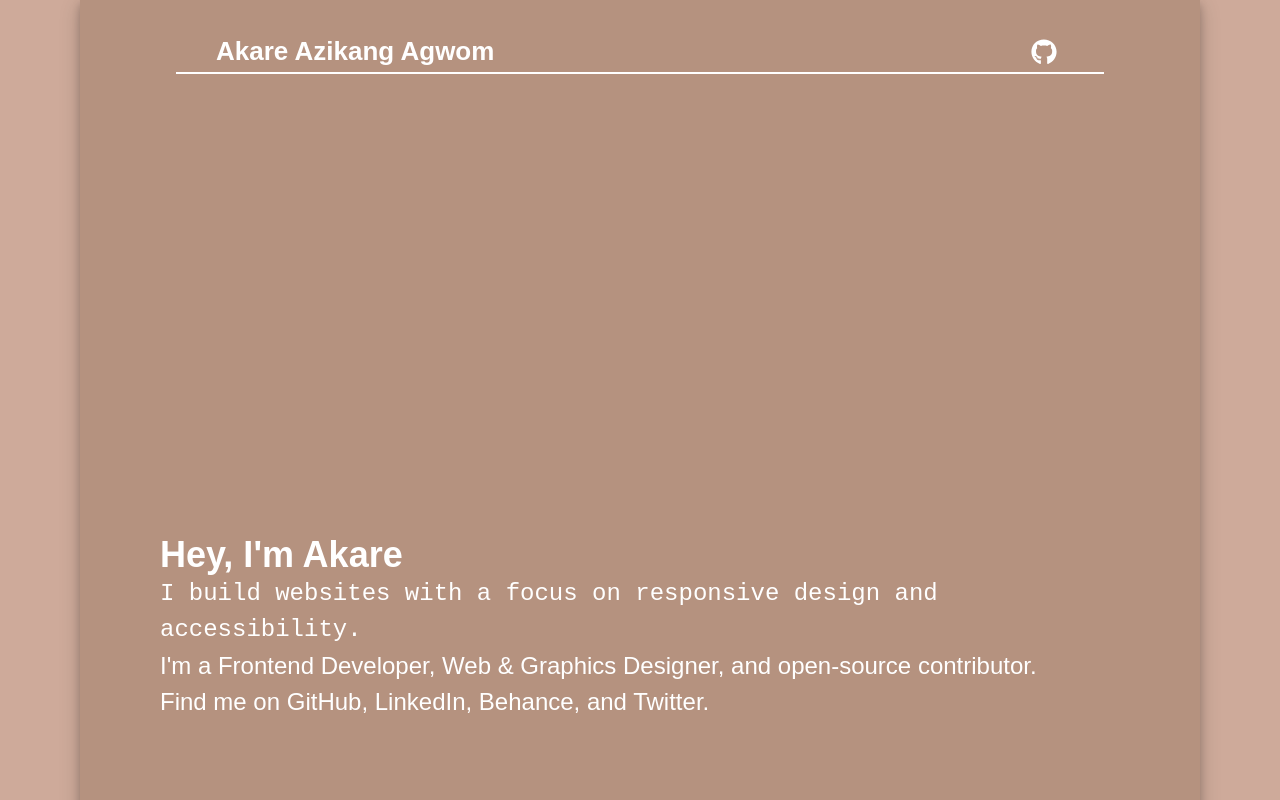
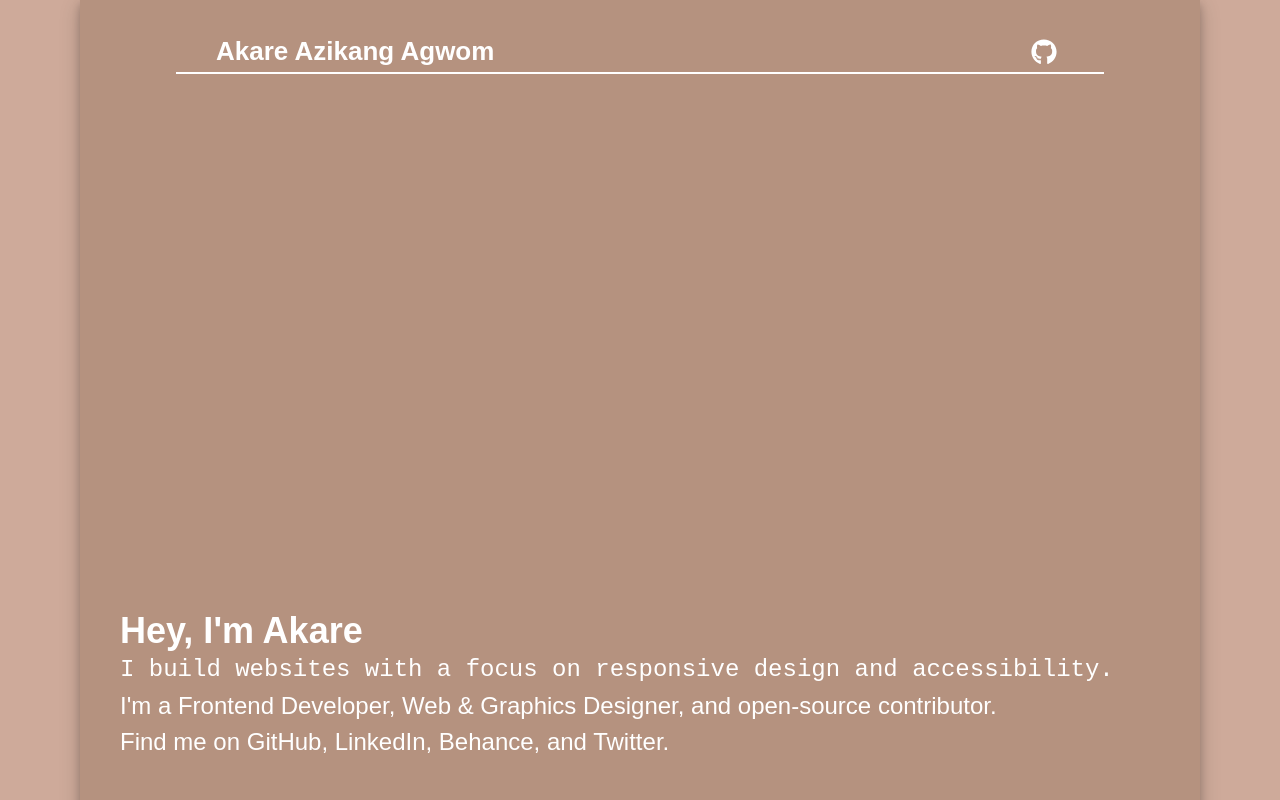
Before and after one commit to akareagwom/Portfolio-akare, a Next.js app: page / in a window 1280 px wide. Shown: the top 800 px of the page. Built offline with nearby package versions, Linux system fonts and the light colour scheme.

Commit message:
project box

```diff
--- a/src/pages/Home/components/video.js
+++ b/src/pages/Home/components/video.js
@@ -33,7 +33,7 @@ const Video = ({setView}) => {
         id="home"
         >
             <Navbar setView={setView} />
-            <Box  mt={5} textAlign={'start'}  p={20} lineHeight={9} pt={{lg:0,base:20}}>
+            <Box  mt={5} textAlign={'start'}  p={10} lineHeight={9} pt={{lg:0,base:20}}>
                 <Heading >Hey, I'm Akare</Heading>
                 <Text fontSize={24} fontFamily={'monospace'}  >I build websites with a focus on responsive design and accessibility.</Text>
                 <Text fontSize={24} >I'm a Frontend Developer, Web &amp; Graphics Designer, and open-source contributor. </Text>
```
